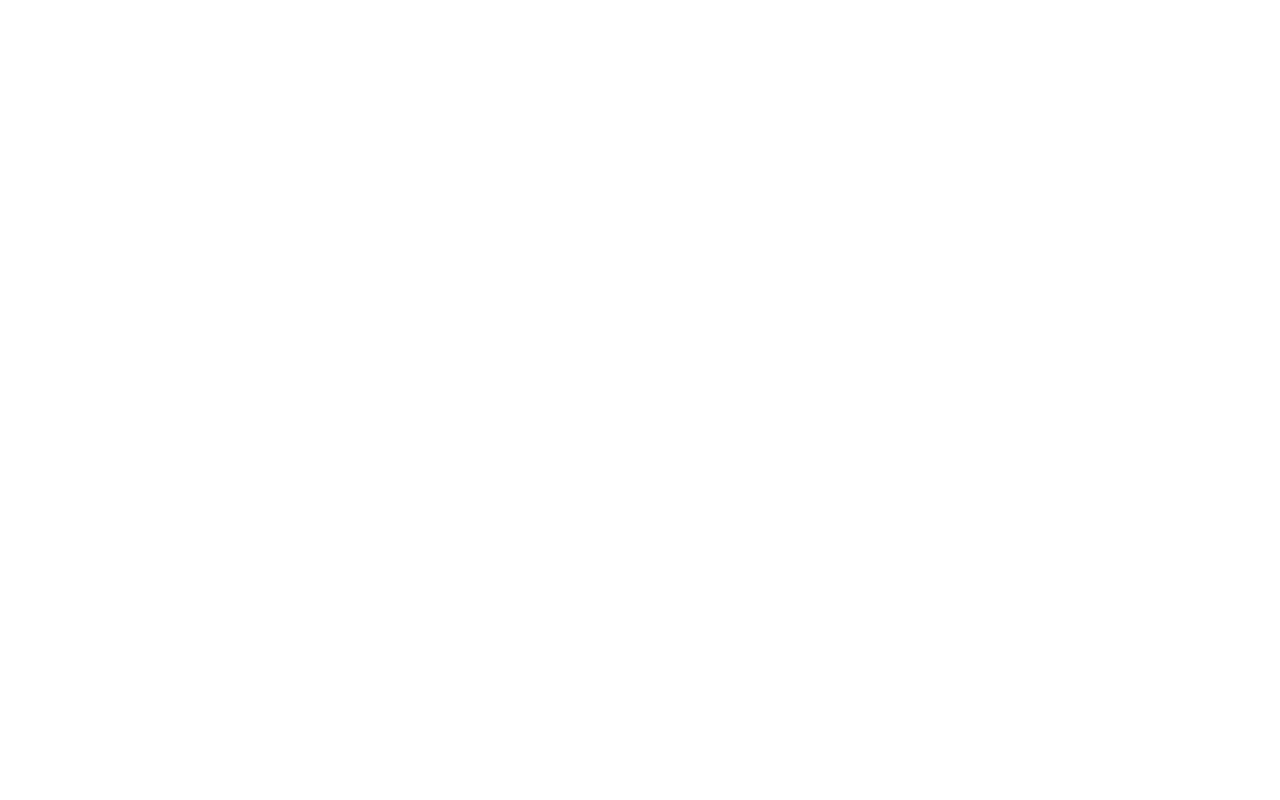
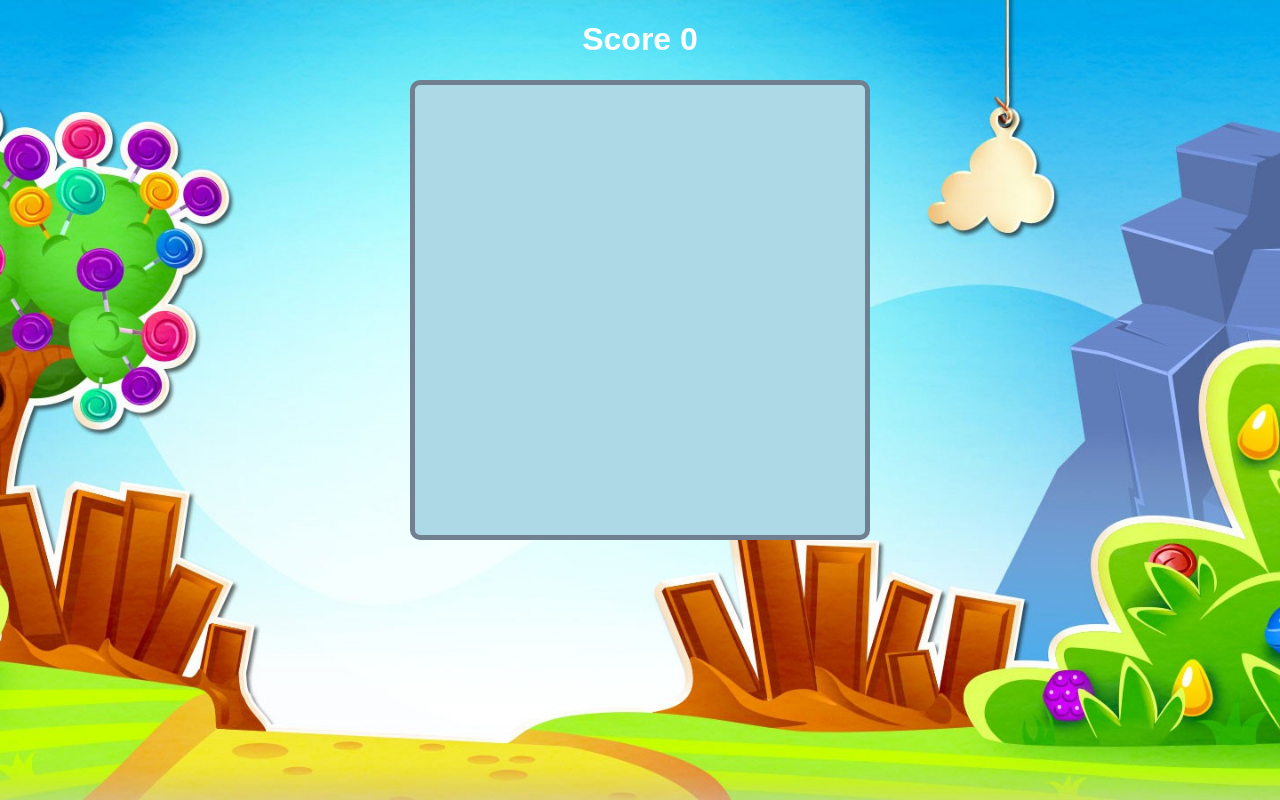
Before and after one commit to fomi-ann/candy-crush-game, a plain HTML site: page index.html in a window 1280 px wide. Drawn offline with Linux system fonts and the light colour scheme.

Commit message:
add css style for game board

```diff
--- a/candy.css
+++ b/candy.css
@@ -0,0 +1,23 @@
+body {
+    background: url("./background.jpg") no-repeat center center fixed;
+    background-size: cover;
+    font-family: Arial, Helvetica, sans-serif;
+    color: white;
+    text-align: center;
+}
+
+#board {
+    width: 450px;
+    height: 450px;
+    background-color: lightblue;
+    border: 5px solid slategray;
+    border-radius: 10px;
+    margin: 0 auto;
+    display: flex;
+    flex-wrap: wrap;
+}
+
+#board img {
+    width: 50px;
+    height: 50px;
+}
--- a/index.html
+++ b/index.html
@@ -8,6 +8,7 @@
     <script src="candy.js"></script>
 </head>
 <body>
-
+    <h1>Score <span id="score">0</span></h1>
+    <div id="board"></div>
 </body>
 </html>
```
